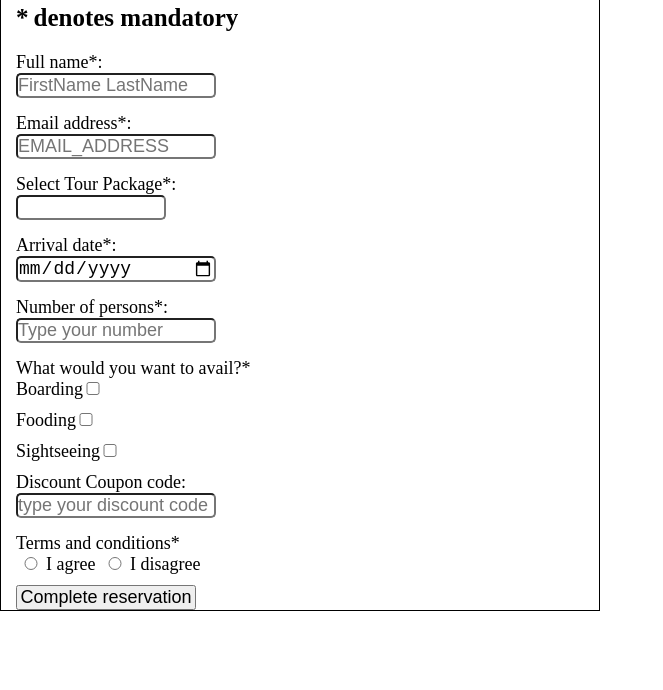
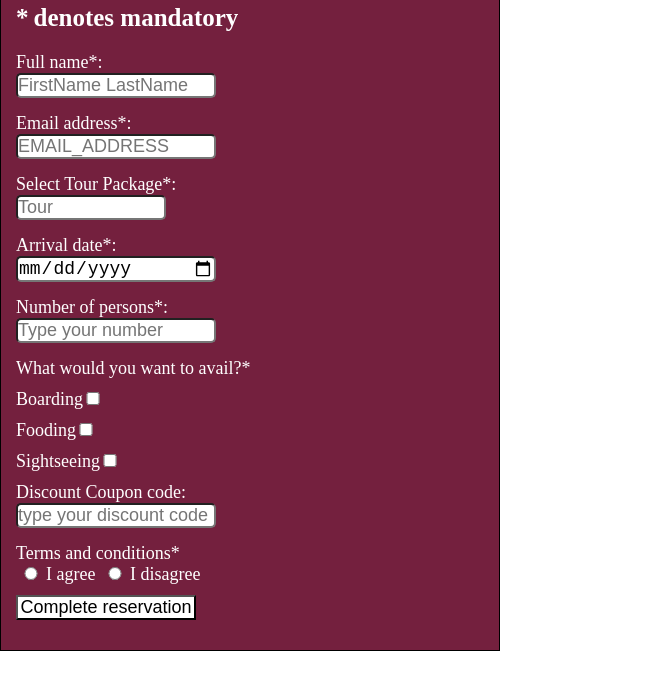
Before and after one commit to Plohishka/project, a plain HTML site: page index.html in a window 1280 px wide. Shown: the part 80-770 px from the top of the page, without its empty margins (0-663 px from the left). Drawn offline with Linux system fonts and the light colour scheme.

Commit message:
reservation form

```diff
--- a/index.html
+++ b/index.html
@@ -19,25 +19,25 @@
         <!-- name-form -->
 
         <label for="name-form">Full name*:</label>
-        <input type="text" name="email" id="name-form" placeholder="FirstName LastName">
+        <input type="text" name="email" id="name-form" placeholder="FirstName LastName" pattern="^ [а - z0 - 9_-] {3,15} $">
 
         <!-- email-form -->
 
         <label for="email-form">Email address*:</label>
-        <input type="text" name="email" id="email-form" placeholder="EMAIL_ADDRESS">
+        <input type="text" name="email" id="email-form" placeholder="EMAIL_ADDRESS" pattern="">
 
         <!--  tour-packages -->
 
-        <fieldset class="border-none tour">
-            <legend>Select Tour Package*:</legend>
-            <input type="text" name="tour-packages" list="tours">
+        <div class="tour flex-column">
+            <label>Select Tour Package*:</label>
+            <input type="text" name="tour-packages" list="tours" placeholder="Tour">
 
             <datalist id="tours">
-                <option value="Goa"></option>
+                <option value="Goa" selected></option>
                 <option value="Bermuda"></option>
                 <option value="French-polynesia"></option>
             </datalist>
-        </fieldset>
+        </div>
 
         <!-- arrival-date -->
 
@@ -47,30 +47,28 @@
         <!-- person-number -->
 
         <label for="person-number">Number of persons*:</label>
-        <input type="number" id="person-number" placeholder="Type your number">
+        <input type="text" id="person-number" placeholder="Type your number">
 
         <!-- preferences -->
-
-        <fieldset class="border-none preferences">
-            <legend>What would you want to avail?*</legend>
-            <legend>Boarding<input type="checkbox" name="Boarding"></legend>
-            <legend>Fooding<input type="checkbox" name="Fooding"></legend>
-            <legend>Sightseeing<input type="checkbox" name="Sightseeing"></legend>
-        </fieldset>
-
+        <div class="preferences flex-column">
+            <p>What would you want to avail?*</p>
+            <label>Boarding<input type="checkbox" name="Boarding"></label>
+            <label>Fooding<input type="checkbox" name="Fooding"></label>
+            <label>Sightseeing<input type="checkbox" name="Sightseeing"></label>
+        </div>
         <!-- discount  code -->
 
         <label for="discount">Discount Coupon code:</label>
-        <input type="text" id="discount" placeholder="type your discount code">
+        <input type="text" id="discount" placeholder="type your discount code" name="discount-coupon">
 
         <!-- agreements -->
 
-        <fieldset class="border-none agreements">
-            <legend>Terms and conditions*</legend>
+        <div class="agreements">
+            <p>Terms and conditions*</p>
             <label for="agree"><input type="radio" name="agreements" value="agree" id="agree">I agree</label>
             <label for="disagree"><input type="radio" name="agreements" id="disagree" value="disagree">I
                 disagree</label>
-        </fieldset>
+        </div>
 
         <button id="button" type="submit">Complete reservation</button>
 
--- a/style.css
+++ b/style.css
@@ -8,12 +8,18 @@
 .border-none {
     border: none;
 }
+.flex-column {
+    display: flex;
+    flex-direction: column;
+}
 .form {
     display: flex;
     flex-direction: column;
-    width: 600px;
+    width: 500px;
     border: 1px solid black;
+    background-color: #74203e;
     padding-left: 15px;
+    color: white;
 }
 .heading {
     font-size: 50px;
@@ -36,6 +42,9 @@ input {
 .agreements input{
     width: 30px;
 }
+.preferences p {
+    margin-bottom: 10px;
+}
 .preferences input {
     width: 20px;
 }
@@ -44,4 +53,6 @@ input {
 }
 #button {
     width: 180px;
+    margin-bottom: 30px;
+    background-color: white;
 }
```
Lines whose indentation alone changed are shown as unchanged.
